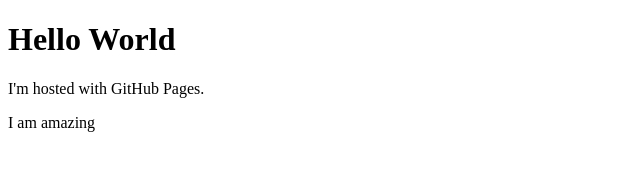
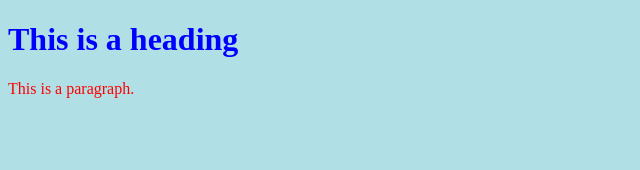
Before and after one commit to thinktv10/thinktv10.github.io, a plain HTML site: page index.html in a window 1280 px wide. Shown: the whole page, without its empty margins (0-640 px from the left). Drawn offline with Linux system fonts and the light colour scheme.

Commit message:
Update index.html

```diff
--- a/index.html
+++ b/index.html
@@ -1,8 +1,16 @@
 <!DOCTYPE html>
 <html>
+<head>
+<style>
+body {background-color: powderblue;}
+h1   {color: blue;}
+p    {color: red;}
+</style>
+</head>
 <body>
-<h1>Hello World</h1>
-<p>I'm hosted with GitHub Pages.</p>
-<p>I am amazing</p>
+
+<h1>This is a heading</h1>
+<p>This is a paragraph.</p>
+
 </body>
 </html>
```
